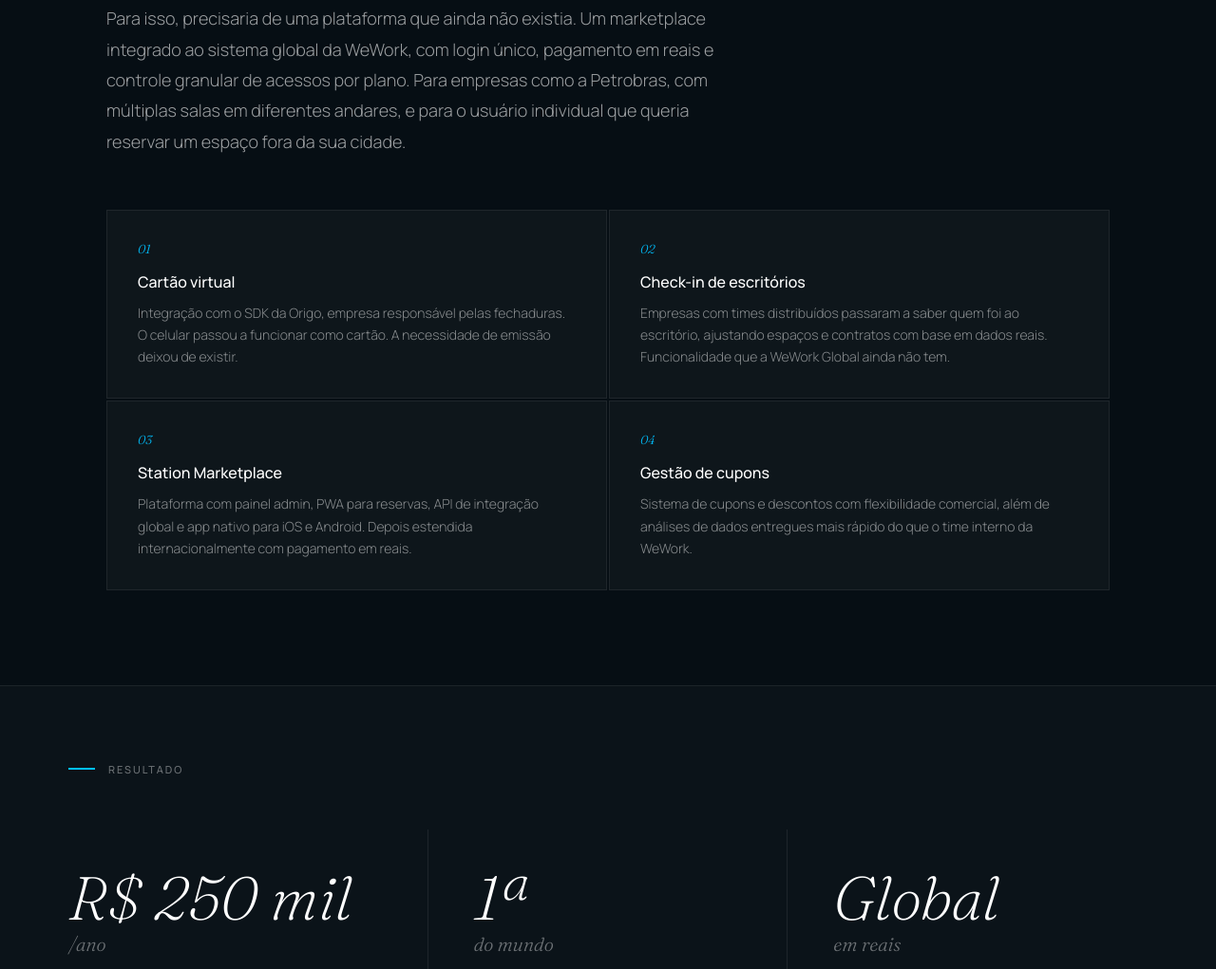
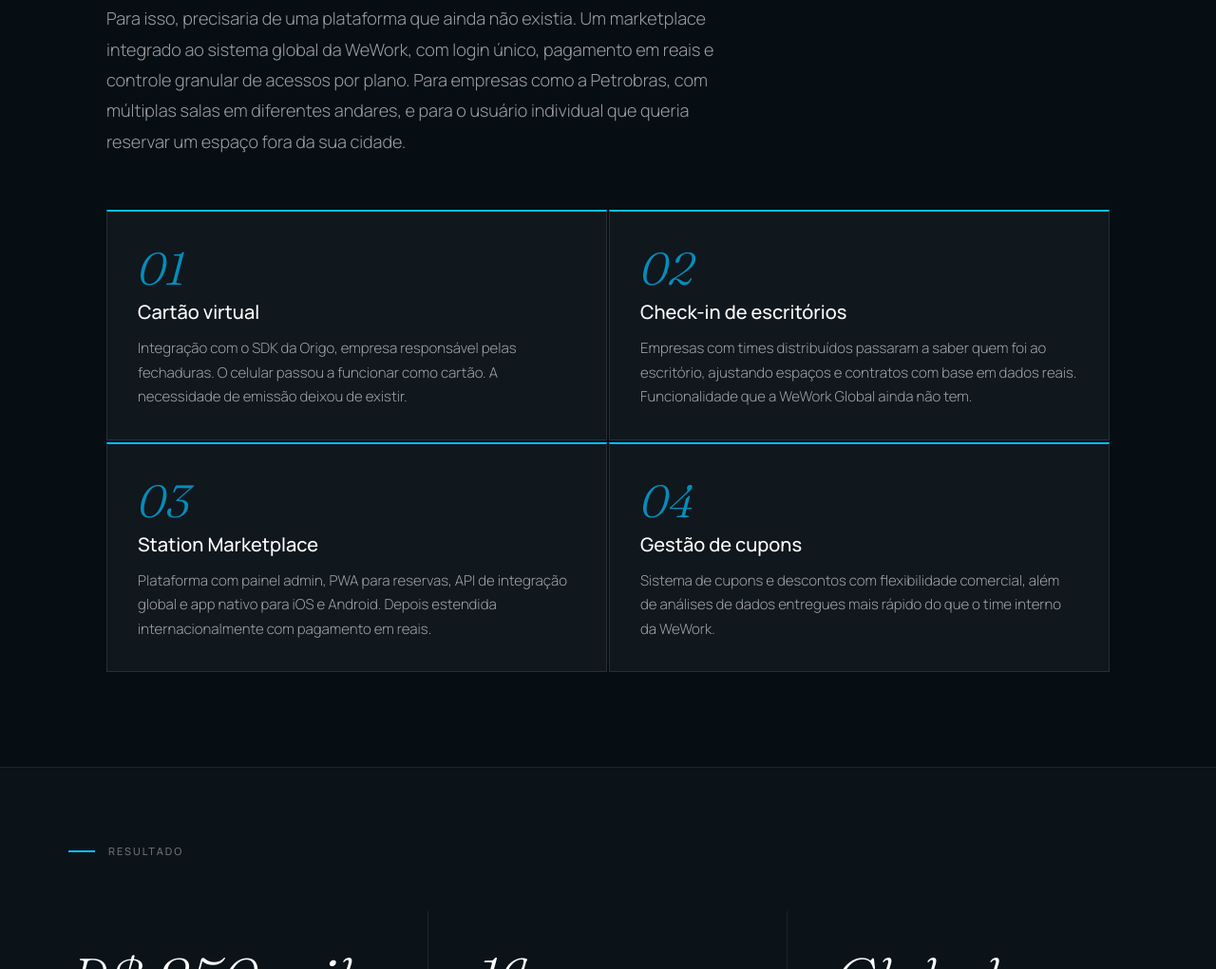
Before and after one commit to alineportela-ai/cubos-cases, a plain HTML site: page index.html in a window 1280 px wide. Shown: the part 1238-2259 px from the top of the page at 95% size. Drawn offline with Linux system fonts and the light colour scheme.

Commit message:
Update index.html: Zig hero styling + feature card improvements

```diff
--- a/index.html
+++ b/index.html
@@ -205,9 +205,10 @@ body {
   gap: 2px;
 }
 .feature {
-  padding: 32px;
-  background: rgba(255,255,255,0.03);
-  border: 0.5px solid rgba(255,255,255,0.07);
+  padding: 36px 32px 32px;
+  background: rgba(255,255,255,0.04);
+  border: 0.5px solid rgba(255,255,255,0.1);
+  border-top: 2px solid #00C0FF;
   transition: background 0.2s;
 }
 .feature:hover { background: rgba(255,255,255,0.055); }
@@ -215,22 +216,24 @@ body {
   font-family: 'Fraunces', Georgia, serif;
   font-style: italic;
   font-weight: 300;
-  font-size: 13px;
+  font-size: 48px;
   color: #00C0FF;
-  margin-bottom: 16px;
+  margin-bottom: 8px;
   display: block;
+  line-height: 1;
+  opacity: 0.7;
 }
 .feature-title {
   font-family: 'Manrope', sans-serif;
   font-weight: 500;
-  font-size: 16px;
+  font-size: 20px;
   color: #fff;
-  margin-bottom: 10px;
+  margin-bottom: 12px;
 }
 .feature-desc {
-  font-size: 14px;
-  color: rgba(255,255,255,0.5);
-  line-height: 1.65;
+  font-size: 15px;
+  color: rgba(255,255,255,0.6);
+  line-height: 1.7;
   font-weight: 300;
 }
 
@@ -597,7 +600,7 @@ body {
 <div id="page-zig" class="page">
 
   <div class="hero">
-    <div class="hero-bg" style="background-image:url('https://cubos.io/_astro/intelligent-automations.D_aBx3jC_ZMtSVm.png')"></div>
+    <div class="hero-bg" style="background-image:url('https://cdn.prod.website-files.com/68262a40287581d356856ba7/68347635654a22eea19ca650_imagem-B2C-e-B2B-1.webp');background-position:top center"></div>
     <div class="hero-overlay"></div>
     <svg class="hero-topo" viewBox="0 0 1440 900" preserveAspectRatio="xMidYMid slice" xmlns="http://www.w3.org/2000/svg">
       <g class="topo-g3" fill="none" stroke="#00C0FF" stroke-width="0.8">
@@ -609,10 +612,10 @@ body {
       </g>
     </svg>
     <div class="hero-content">
-      <img class="hero-logo" src="https://cubos.io/_astro/Zig.UrbRMbtc_Z29SET9.png" alt="Zig">
-      <span class="hero-metric">R$ 1,06 mi</span>
-      <span class="hero-unit">no primeiro mês após o relançamento</span>
-      <p class="hero-tag">De produto parado a R$ 2 milhões mensais em volume transacionado.</p>
+      <img class="hero-logo" src="https://cubos.io/_astro/Zig.UrbRMbtc_Z29SET9.png" alt="Zig" style="height:52px;margin-bottom:40px">
+      <span class="hero-metric" style="font-size:clamp(56px,7.5vw,112px)">R$ 1,06 mi</span>
+      <span class="hero-unit" style="font-size:clamp(26px,3.5vw,48px);color:rgba(255,255,255,0.88);margin-bottom:28px">faturado no primeiro mês</span>
+      <p class="hero-tag" style="font-size:clamp(20px,2.2vw,28px);color:rgba(255,255,255,0.8);max-width:800px;line-height:1.5;font-weight:300">De produto parado a mais de R$ 2 milhões mensais em volume transacionado.</p>
     </div>
     <div class="hero-scroll">
       <div class="scroll-line"></div>
```
